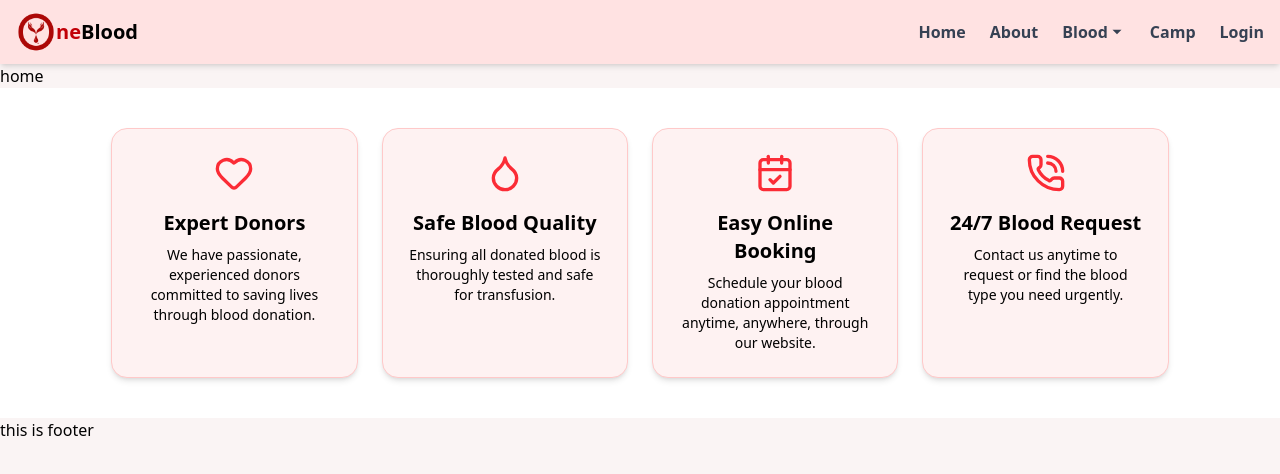
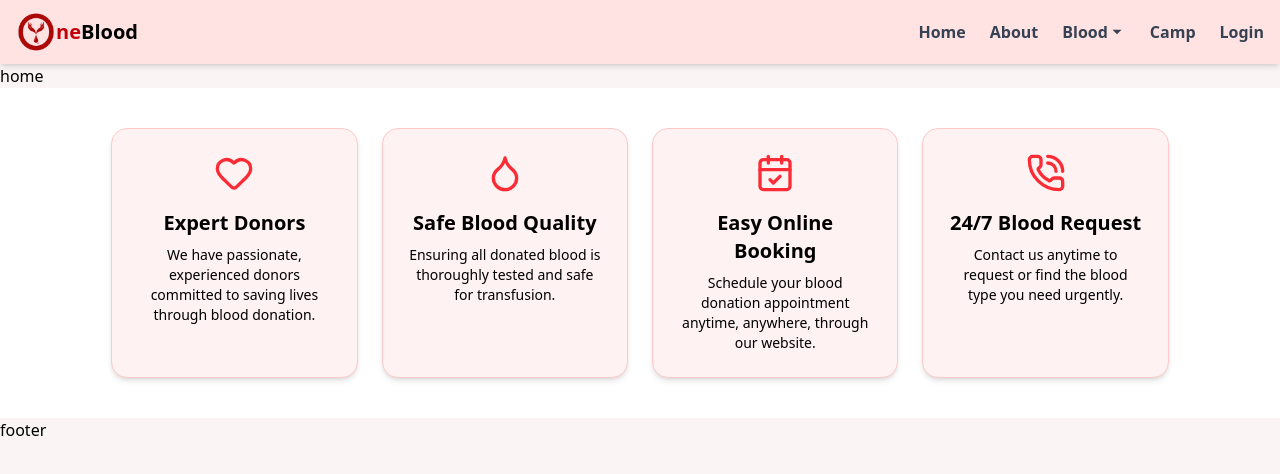
Before and after one commit to ayeshlakshan35/OneBlood-frontend, a React (Vite) app: page / in a window 1280 px wide. Shown: the top 474 px of the page. Built offline with nearby package versions, Linux system fonts and the light colour scheme.

Commit message:
add new  footer

```diff
--- a/src/Component/Footer/Footer.jsx
+++ b/src/Component/Footer/Footer.jsx
@@ -3,7 +3,7 @@ import React from 'react'
 export default function Footer() {
   return (
     <div>
-      <h1>this is footer</h1>
+      <h1>footer</h1>
     </div>
   )
 }
```
